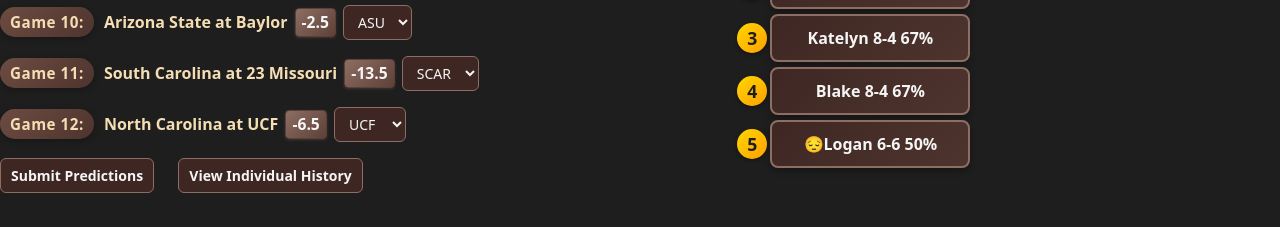
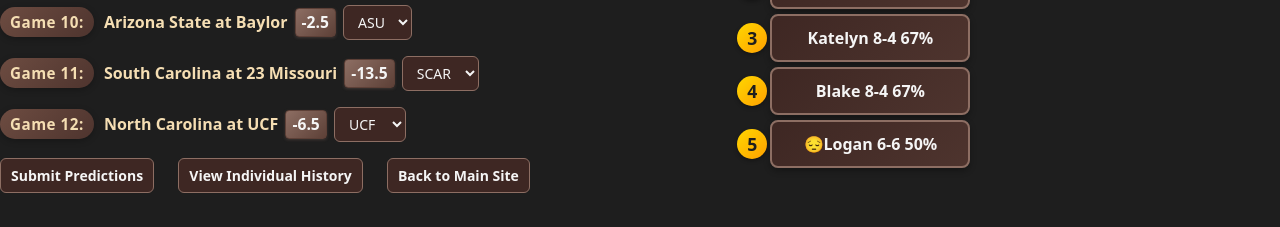
Before and after one commit to laverette/Cfb-website, a plain HTML site: page weeklypicks.html in a window 1280 px wide. Shown: the part 573-800 px from the top of the page. Drawn offline with nearby package versions, Linux system fonts and the light colour scheme.

Commit message:
added back to main btn

```diff
--- a/weeklypicks.html
+++ b/weeklypicks.html
@@ -9,7 +9,7 @@
 </head>
 <body>
   <meta name="viewport" content="width=device-width, initial-scale=1.0">
-    <h1 class="title">Week 4 Picks</h1>
+  <h1 class="title">Week 4 Picks</h1>
   <!-- Netlify Form -->
   <form name="predictions" method="POST" data-netlify="true">
     <input type="hidden" name="form-name" value="predictions">
@@ -144,6 +144,8 @@
     <p>
       <button id="submit" type="submit">Submit Predictions</button>
       <a href="prediction-history.html" style="background-color: #3E2723; color: #F5F5F5; padding: 6px 10px; border-radius: 6px; text-decoration: none; border: 1px solid #8D6E63; display: inline-block; font-weight: bold; font-size: 14px; margin-left: 20px;">View Individual History</a>
+      <a href="index.html" style="background-color: #3E2723; color: #F5F5F5; padding: 6px 10px; border-radius: 6px; text-decoration: none; border: 1px solid #8D6E63; display: inline-block; font-weight: bold; font-size: 14px; margin-left: 20px;">Back to Main Site</a>
+
     </p>
   </form>
   <div id="results"></div>
```
